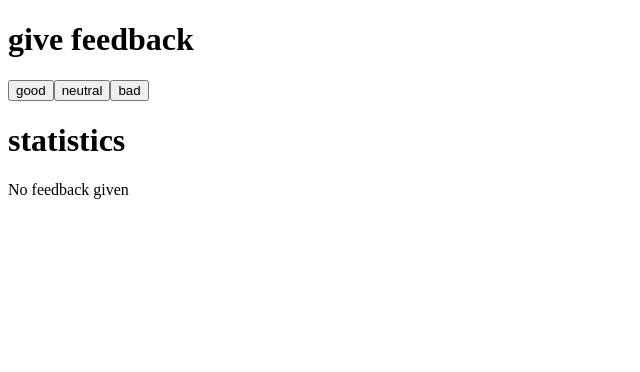
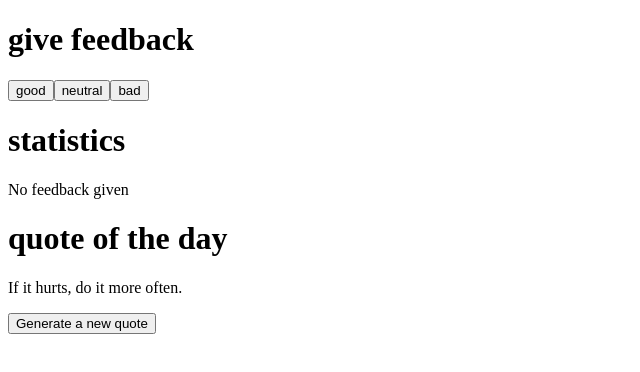
Before and after one commit to onglichang/fullstackopen, a React (Create React App) app in the folder part1/unicafe/: page / in a window 1280 px wide. Shown: the top 372 px of the page, without its empty margins (0-640 px from the left). Built offline with nearby package versions, Linux system fonts and the light colour scheme.

Commit message:
feat: add a motivational quote section

```diff
--- a/part1/unicafe/src/App.js
+++ b/part1/unicafe/src/App.js
@@ -48,12 +48,30 @@
 }
 
 const App = () => {
+  const anecdotes = [
+    'If it hurts, do it more often.',
+    'Adding manpower to a late software project makes it later!',
+    'The first 90 percent of the code accounts for the first 10 percent of the development time...The remaining 10 percent of the code accounts for the other 90 percent of the development time.',
+    'Any fool can write code that a computer can understand. Good programmers write code that humans can understand.',
+    'Premature optimization is the root of all evil.',
+    'Debugging is twice as hard as writing the code in the first place. Therefore, if you write the code as cleverly as possible, you are, by definition, not smart enough to debug it.',
+    'Programming without an extremely heavy use of console.log is same as if a doctor would refuse to use x-rays or blood tests when diagnosing patients.'
+  ]
+
+  const [selected, setSelected] = useState(0)
+
   // save clicks of each button to its own state
   const [good, setGood] = useState(0)
   const [neutral, setNeutral] = useState(0)
   const [bad, setBad] = useState(0)
 
+  const generateAnecdote = () => {
+    const num = Math.floor(Math.random() * anecdotes.length)
+    setSelected(num)
+  }
+
   return (
+    <>
     <div>
       <h1>give feedback</h1>
       <Button handleClick={() => setGood(good + 1)} text="good"></Button>
@@ -61,6 +79,12 @@
       <Button handleClick={() => setBad(bad + 1)} text="bad"></Button>
       <Statistics good={good} neutral={neutral} bad={bad} />
     </div>
+    <div>
+      <h1>quote of the day</h1>
+      <p>{anecdotes[selected]}</p>
+      <Button handleClick={generateAnecdote} text="Generate a new quote" />
+    </div>
+    </>
   )
 }
 
```
